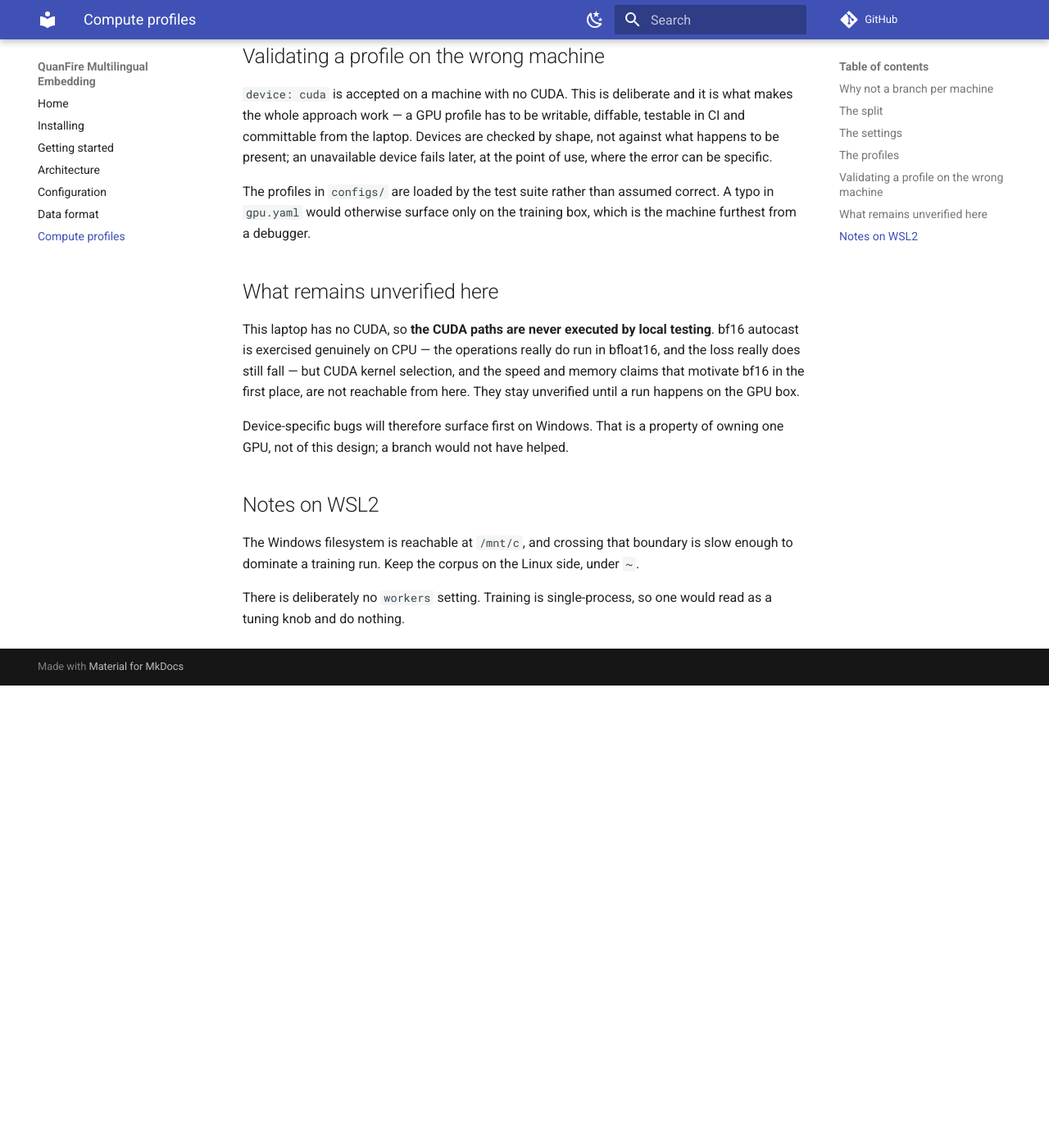
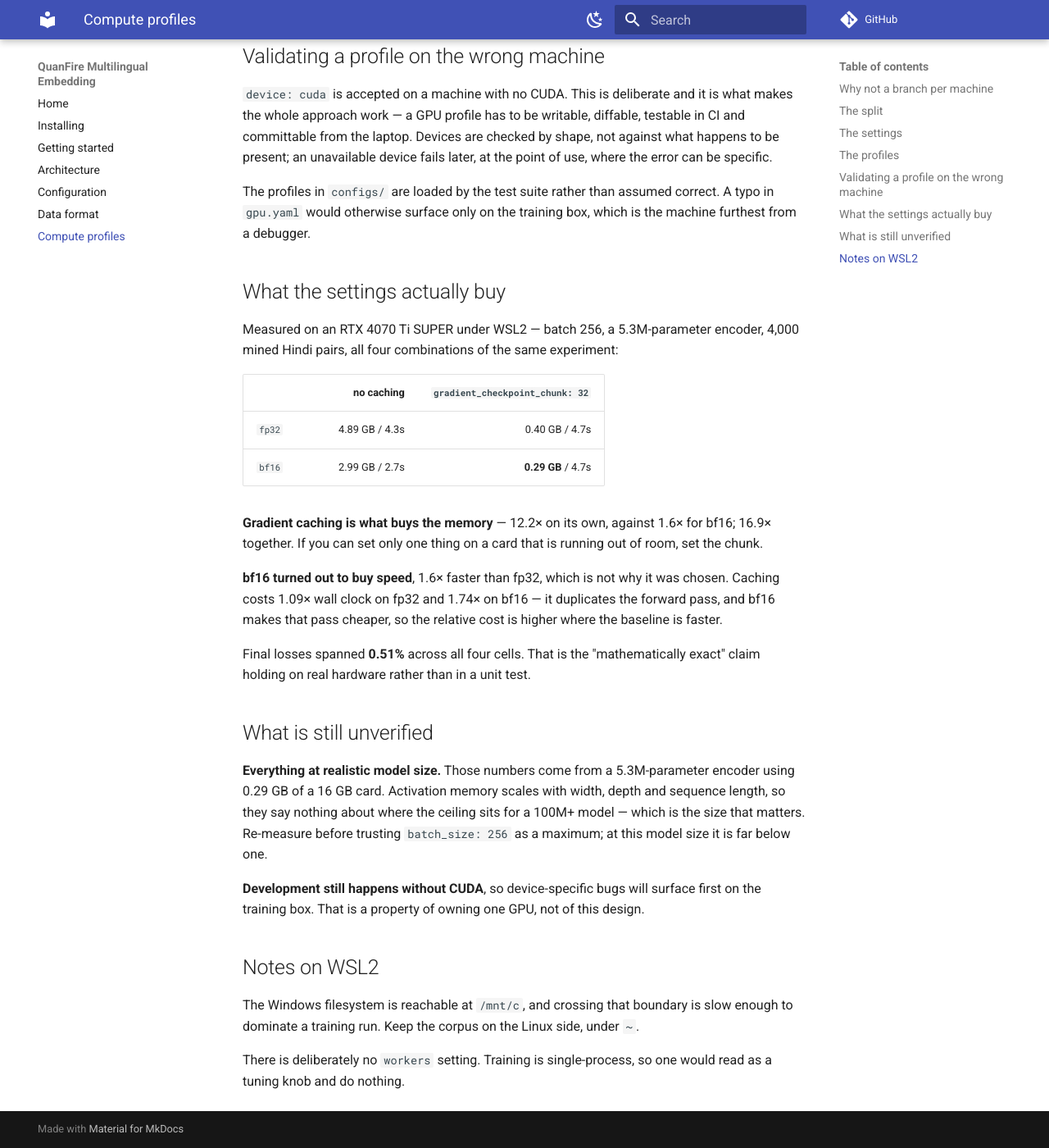
Before and after one commit to Quanfire-AI/quanfire-multilingual-embedding, an MkDocs documentation site: the page built from docs/compute-profiles.md, in a window 1280 px wide and 1400 px high, scrolled down 2273 px. Shown: the whole window at 82% size. Built offline with MkDocs 1.6.1 and Material for MkDocs 9.7.7, drawn with Linux system fonts in a browser that asks for light colours; comment, search, counter and statistics services are not loaded; before the commit the page ends 3109 px from its top, so only the background shows below that.

Commit message:
Replace the memory estimates with what the hardware actually did
An RTX 4070 Ti SUPER, batch 256, a 5.3M-parameter encoder over 4,000
mined Hindi pairs, all four cells of the same experiment:

              no caching        chunk 32
    fp32      4.89 GB / 4.3s    0.40 GB / 4.7s
    bf16      2.99 GB / 2.7s    0.29 GB / 4.7s

Gradient caching carries the memory saving — 12.2x on its own, against
1.6x for bf16, 16.9x together. Final losses spanned 0.51% across all
four cells, which is the exactness claim holding off the test bench.

Two things this corrects.

The wall-clock estimate of 1.5 to 1.7 times was pessimistic against fp32,
where caching cost 1.09x. It is about right against bf16, at 1.74x,
because bf16 makes the forward pass that caching duplicates cheaper.

And bf16 turned out to be 1.6x faster, which was not why it was chosen.
It was documented purely as a memory measure.

Several documents claimed these paths were unverified. They were, and
now are not — but only at a model size that proves nothing about the
ceiling. 0.29 GB of a 16 GB card came from a toy, and activation memory
scales with width, depth and sequence length. That caveat now sits next
to every one of these numbers, including in gpu.yaml, because a batch
size of 256 reads as a maximum and at this size is nowhere near one.

```diff
--- a/docs/compute-profiles.md
+++ b/docs/compute-profiles.md
@@ -96,16 +96,38 @@ The profiles in `configs/` are loaded by the test suite rather than assumed corr
 in `gpu.yaml` would otherwise surface only on the training box, which is the machine
 furthest from a debugger.
 
-## What remains unverified here
+## What the settings actually buy
 
-This laptop has no CUDA, so **the CUDA paths are never executed by local testing**. bf16
-autocast is exercised genuinely on CPU — the operations really do run in bfloat16, and the
-loss really does still fall — but CUDA kernel selection, and the speed and memory claims
-that motivate bf16 in the first place, are not reachable from here. They stay unverified
-until a run happens on the GPU box.
+Measured on an RTX 4070 Ti SUPER under WSL2 — batch 256, a 5.3M-parameter encoder, 4,000
+mined Hindi pairs, all four combinations of the same experiment:
 
-Device-specific bugs will therefore surface first on Windows. That is a property of owning
-one GPU, not of this design; a branch would not have helped.
+| | no caching | `gradient_checkpoint_chunk: 32` |
+|---|---:|---:|
+| `fp32` | 4.89 GB / 4.3s | 0.40 GB / 4.7s |
+| `bf16` | 2.99 GB / 2.7s | **0.29 GB** / 4.7s |
+
+**Gradient caching is what buys the memory** — 12.2× on its own, against 1.6× for bf16;
+16.9× together. If you can set only one thing on a card that is running out of room, set
+the chunk.
+
+**bf16 turned out to buy speed**, 1.6× faster than fp32, which is not why it was chosen.
+Caching costs 1.09× wall clock on fp32 and 1.74× on bf16 — it duplicates the forward pass,
+and bf16 makes that pass cheaper, so the relative cost is higher where the baseline is
+faster.
+
+Final losses spanned **0.51%** across all four cells. That is the "mathematically exact"
+claim holding on real hardware rather than in a unit test.
+
+## What is still unverified
+
+**Everything at realistic model size.** Those numbers come from a 5.3M-parameter encoder
+using 0.29 GB of a 16 GB card. Activation memory scales with width, depth and sequence
+length, so they say nothing about where the ceiling sits for a 100M+ model — which is the
+size that matters. Re-measure before trusting `batch_size: 256` as a maximum; at this
+model size it is far below one.
+
+**Development still happens without CUDA**, so device-specific bugs will surface first on
+the training box. That is a property of owning one GPU, not of this design.
 
 ## Notes on WSL2
 
```
Also changed, not shown: README.md (+4 -2 lines), ROADMAP.md (+18 -4 lines), 2 other files.
